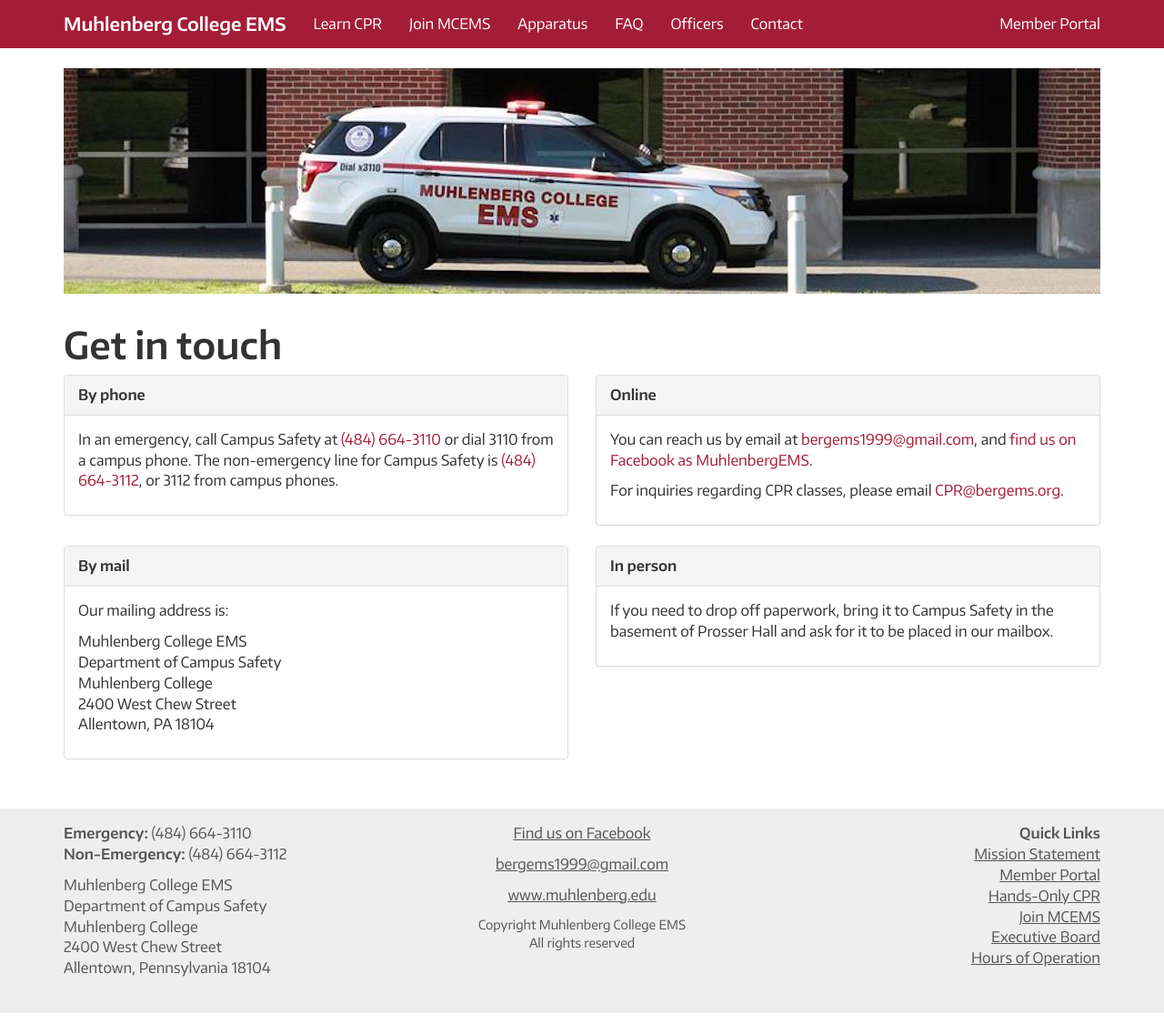
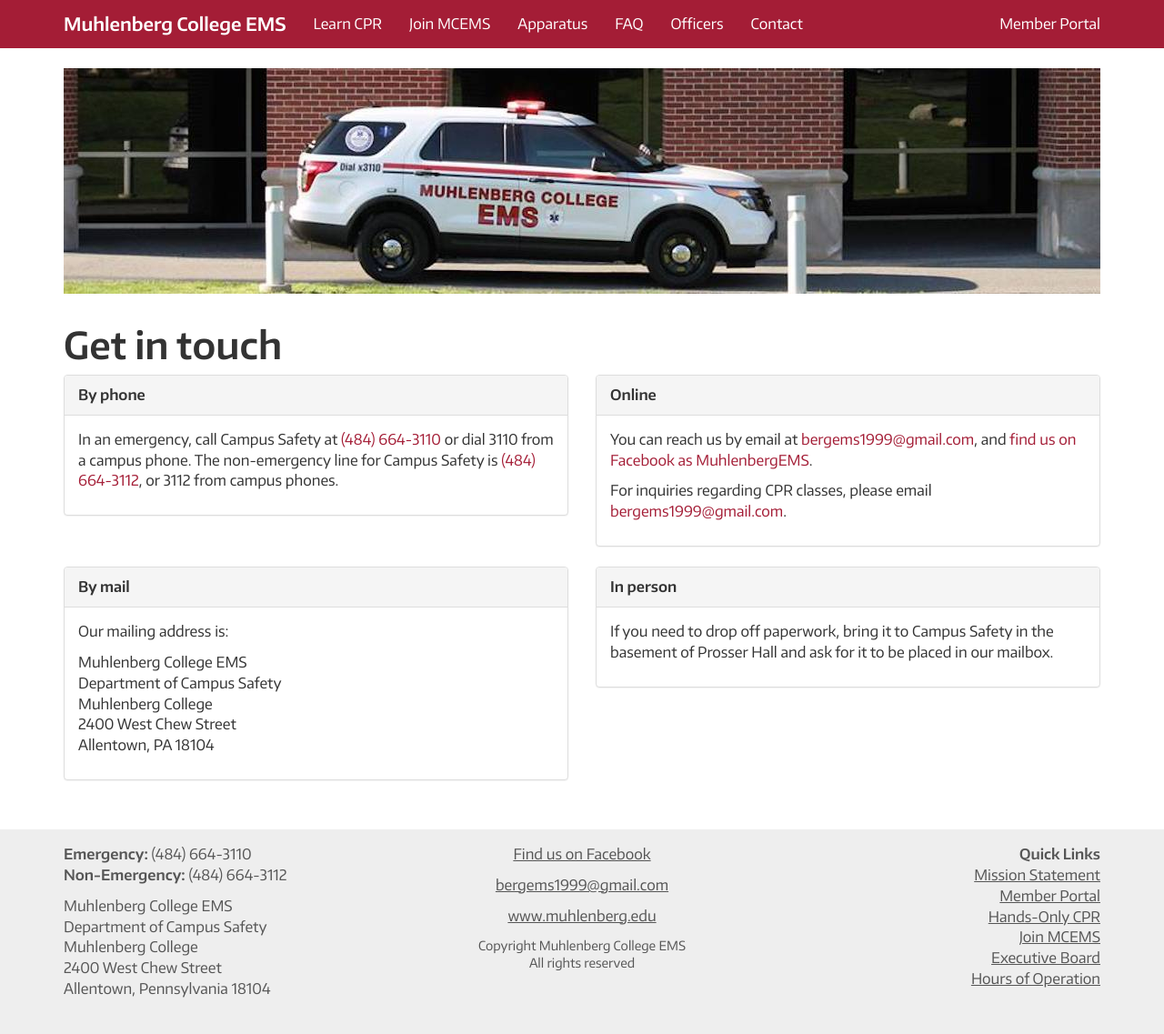
Before and after one commit to MCEMS/www, a Jekyll site: the page built from contact/index.html, in a window 1280 px wide. Shown: the whole page at 91% size. Built offline with Jekyll 4.4.1, drawn with Linux system fonts in a browser that asks for light colours; nearby versions of some CDN libraries; before the commit the page ends 1114 px from its top, so only the background shows below that.

Commit message:
Update index.html

```diff
--- a/contact/index.html
+++ b/contact/index.html
@@ -20,7 +20,7 @@
       <div class="panel-heading"><strong>Online</strong></div>
       <div class="panel-body">
         <p>You can reach us by email at <a href="mailto:bergems1999@gmail.com">bergems1999@gmail.com</a>, and <a href="https://www.facebook.com/MuhlenbergEMS">find us on Facebook as MuhlenbergEMS</a>.</p>
-        <p>For inquiries regarding CPR classes, please email <a href="mailto:cpr@bergems.org">CPR@bergems.org</a>.</p>
+        <p>For inquiries regarding CPR classes, please email <a href="mailto:bergems1999@gmail.com">bergems1999@gmail.com</a>.</p>
       </div>
     </div>
   </div>
```
